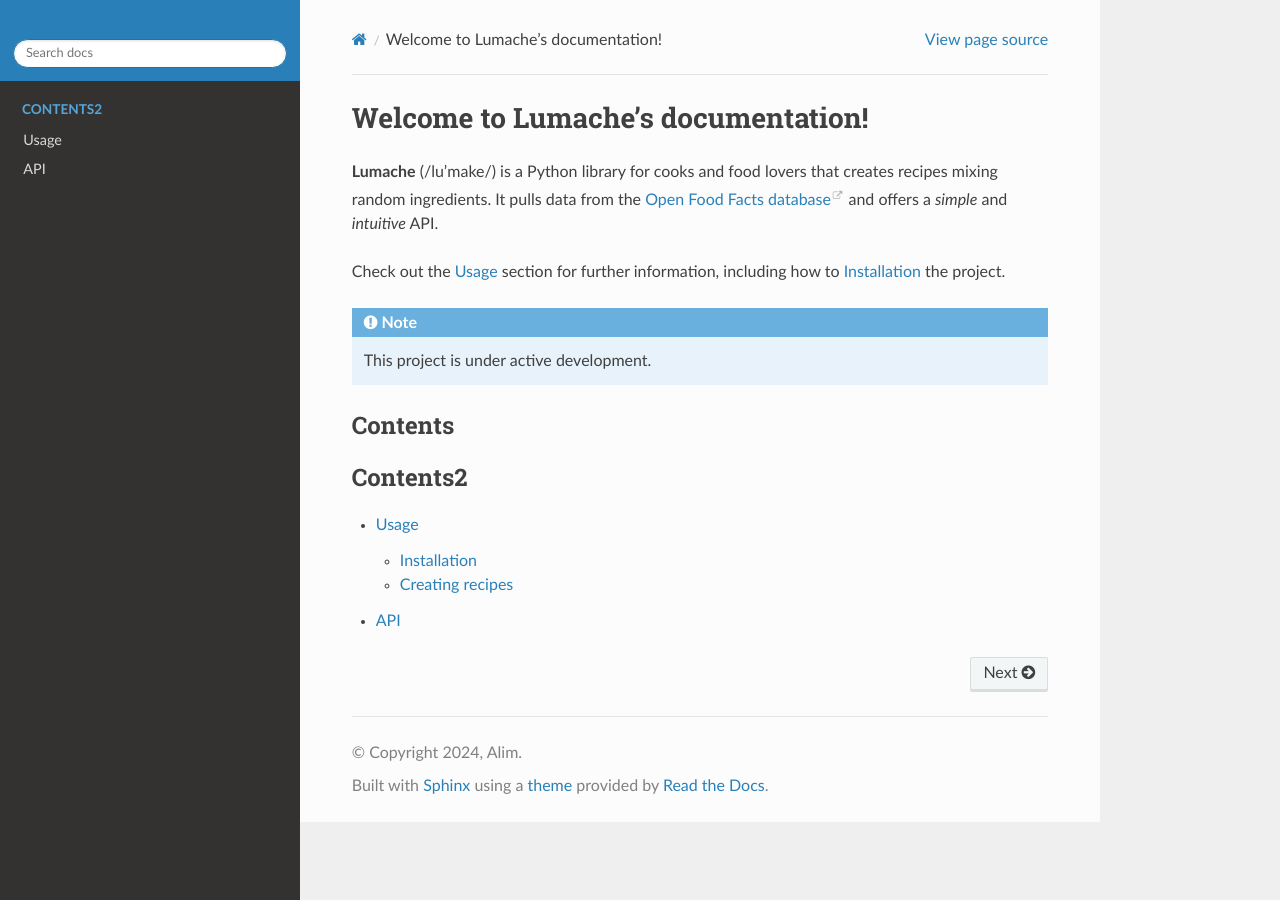
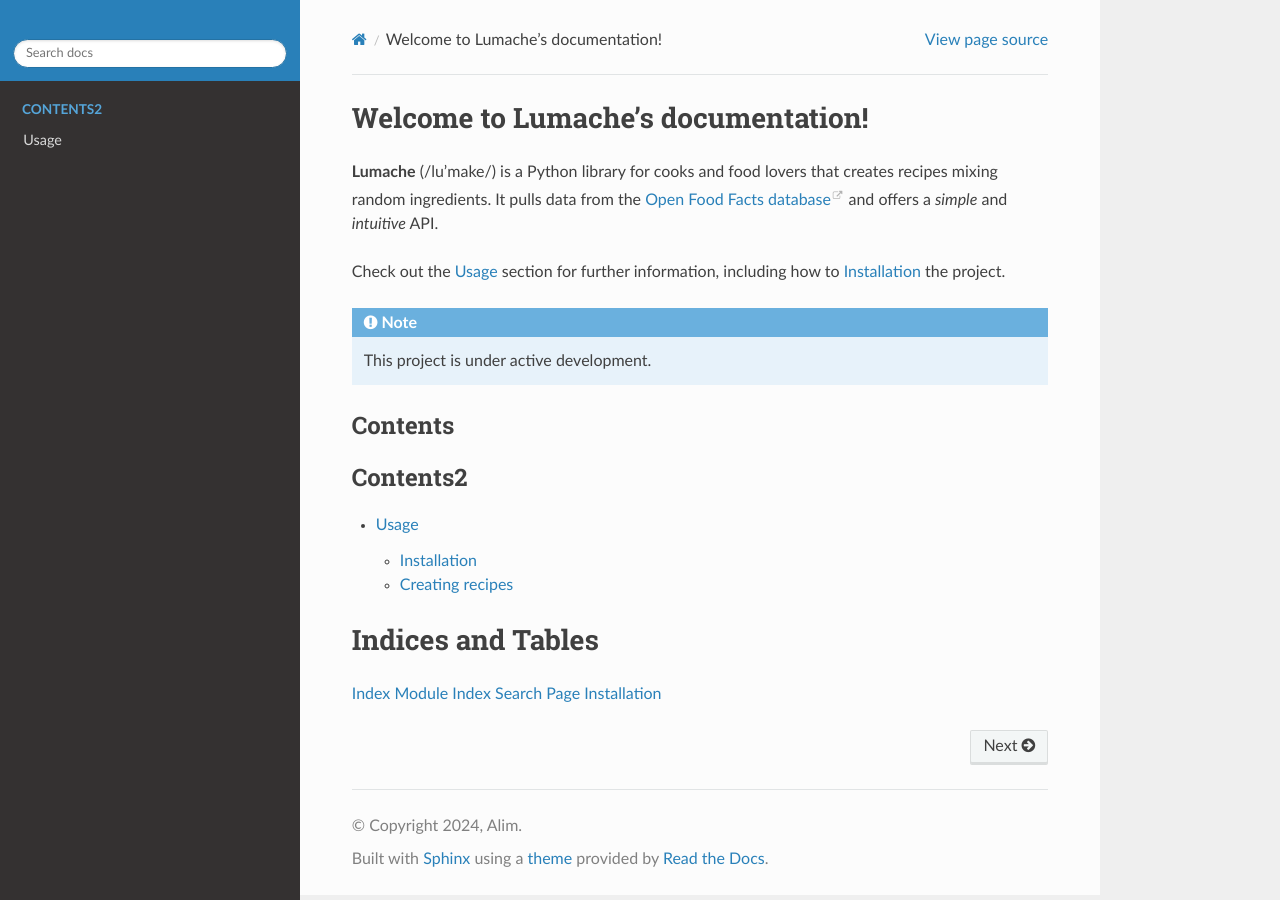
Before and after one commit to B0r4x/0xC8, a Sphinx documentation site: the page built from docs/source/index.rst, in a window 1280 px wide. Built offline with Sphinx 7.4.7 and the Read the Docs theme 2.0.0, drawn with Linux system fonts in a browser that asks for light colours; pages that are not in the unit, such as notebooks, are missing from menus.

Commit message:
Update index.rst

```diff
--- a/docs/source/index.rst
+++ b/docs/source/index.rst
@@ -25,4 +25,9 @@
    installation
    usage
 
-   api
+Indices and Tables
+==================
+:ref:`genindex`
+:ref:`modindex`
+:ref:`search`
+:ref:`installation`
```
